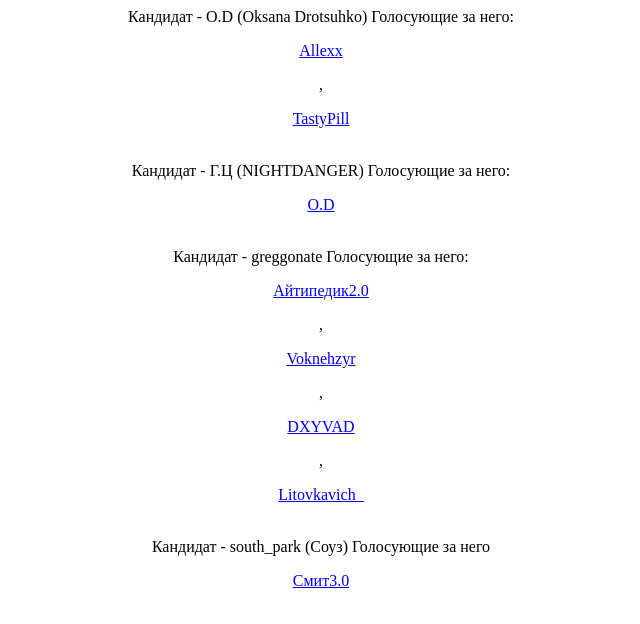
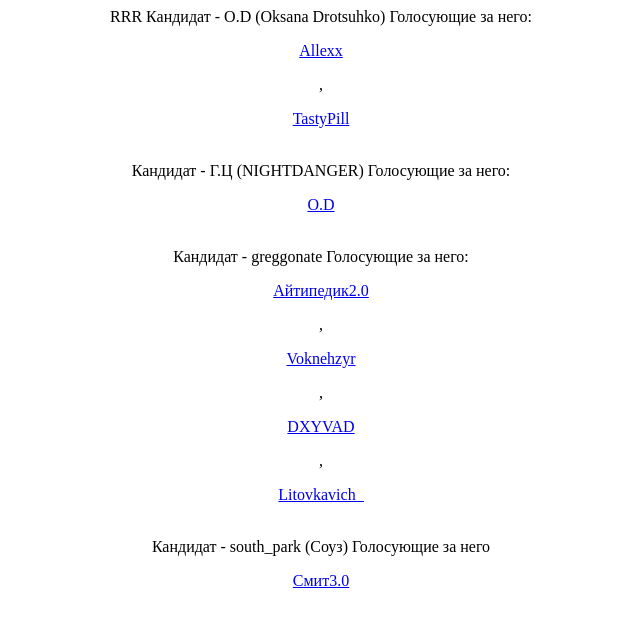
Before and after one commit to GZTHK/UserOfTheYear2021, a plain HTML site: page index.html in a window 1280 px wide. Shown: the whole page, without its empty margins (319-959 px from the left). Drawn offline with Linux system fonts and the light colour scheme.

Commit message:
Update index.html

```diff
--- a/index.html
+++ b/index.html
@@ -3,6 +3,7 @@
 <body style="un.gif">
 
 <center>
+ RRR
 Кандидат - O.D (Oksana Drotsuhko) Голосующие за него:   <p><a href=https://ru-minecraft.ru/forum/showtopic-22303/findpost-1466186/>Allexx</a></p>,  <p><a href=https://ru-minecraft.ru/forum/showtopic-22303/findpost-1466232/>TastyPill</a></p> <br>
 Кандидат - Г.Ц (NIGHTDANGER) Голосующие за него:  <p><a href=https://ru-minecraft.ru/forum/showtopic-22303/findpost-1466190/>O.D</a></p> <br>
 Кандидат - greggonate Голосующие за него:  <p><a href=https://ru-minecraft.ru/forum/showtopic-22303/findpost-1466188/>Айтипедик2.0</a></p>,  <p><a href=https://ru-minecraft.ru/forum/showtopic-22303/findpost-1466231/>Voknehzyr</a></p>,  <p><a href=https://ru-minecraft.ru/forum/showtopic-22303/findpost-1466216/>DXYVAD</a></p>,  <p><a href=https://ru-minecraft.ru/forum/showtopic-22303/findpost-1466218/>Litovkavich_</a></p> <br>
```
